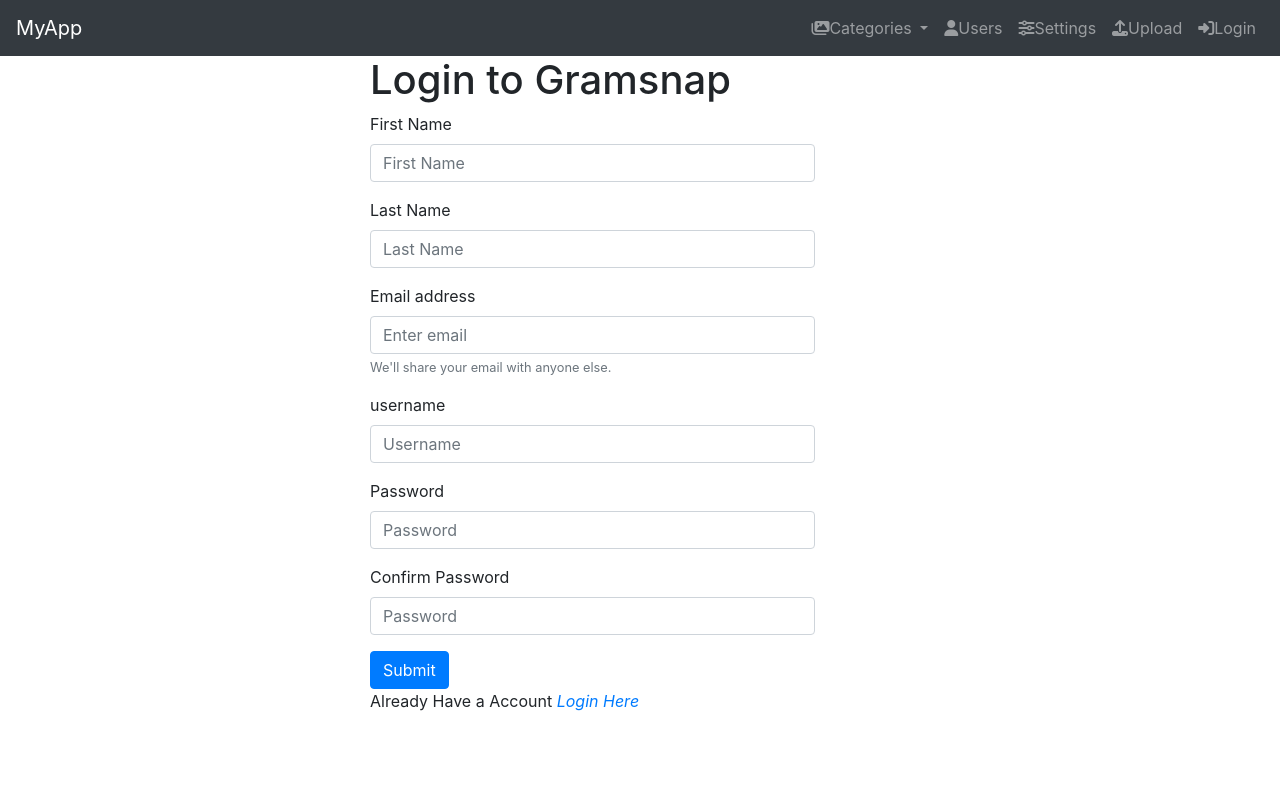
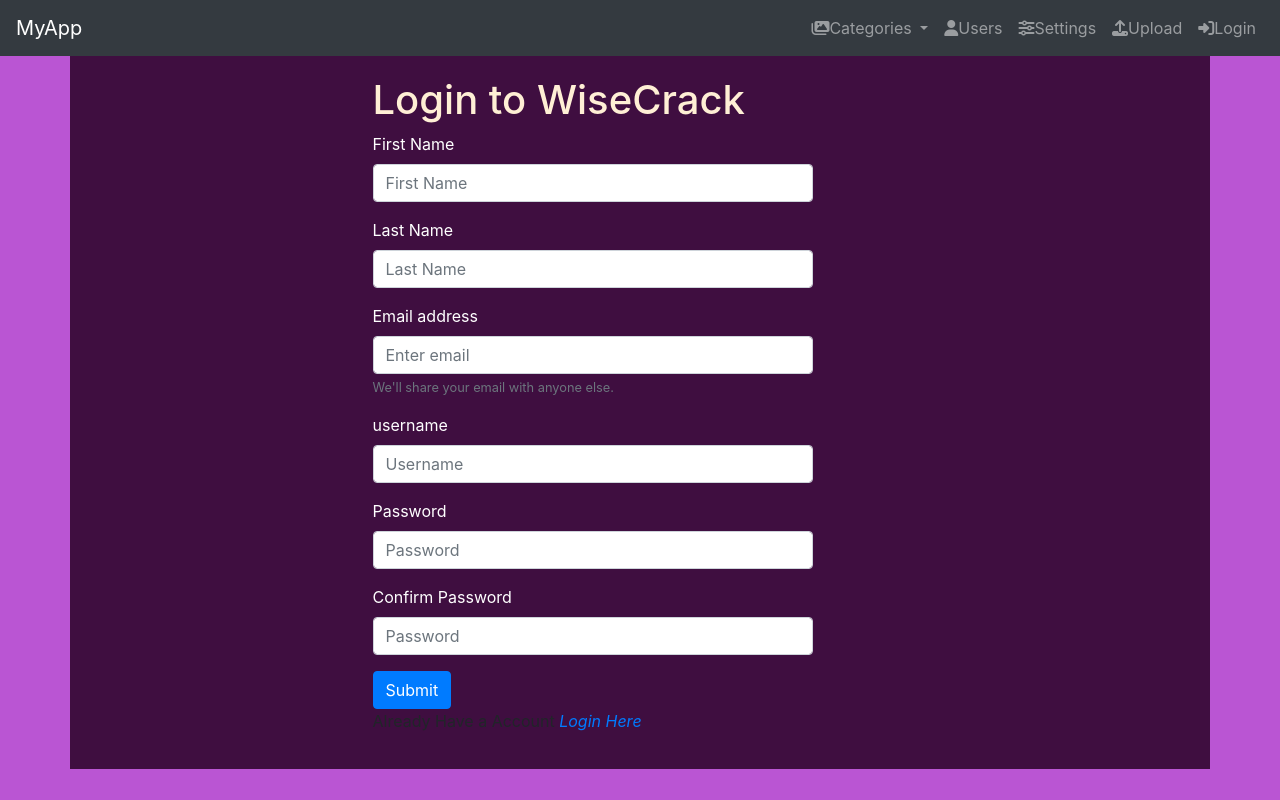
Before and after one commit to oper10/FirstFlask, a Flask app: page /register in a window 1280 px wide. Run offline with Flask 2, Linux system fonts and the light colour scheme; some libraries are stand-ins or nearby versions.

Commit message:
Fixing Rege "fixing rege"

```diff
--- a/app/static/css/style.css
+++ b/app/static/css/style.css
@@ -15,9 +15,15 @@ li {
     float: left;
 }
 
-div.form{
-    display: block;
-    text-align: center;
+div.form-group{
+    color: white;
+}
+
+.container{
+    background-color: #3F0E40;
+    height: 100%;
+    padding: 20px 20px 20px 20px;
+    margin-block: auto;
 }
 
 form label{
@@ -26,3 +32,16 @@ form label{
     margin-right: auto;
     text-align: left;
 }
+
+body {
+    background-color: mediumorchid;
+    height: 100%;
+}
+
+div.container h1{
+    color: papayawhip;
+}
+
+#error{
+    color: lightcoral
+}
--- a/app/templates/account/login.html
+++ b/app/templates/account/login.html
@@ -13,7 +13,7 @@
                     <!--This is Where Username and Password inputs and Auth-->
                     <div class="form-group"> <!--Username-->
                         <label for="username">Username:</label>
-                        <input type="text" class="form-control"  placeholder="Password" name="username">
+                        <input type="text" class="form-control"  placeholder="Username" name="username">
                     </div>
                     <div class="form-group"> <!--Password-->
                         <label for="password">Password:</label>
@@ -23,7 +23,7 @@
                     <input type="submit" value="Submit" class="btn btn-primary"> <!--Submit Button-->
                 </form>
                 <a class="forgotpassword" href="#">Forgot Password?</a> <!--This will be used for the forgot password-->
-                <p>Dont have an account<a class="signuphere" href="#"> Sign Up Here</a></p>
+                <p>Dont have an account<a class="signuphere" href="/register"> Sign Up Here</a></p>
 
             </div>
 
--- a/app/templates/account/register.html
+++ b/app/templates/account/register.html
@@ -8,7 +8,7 @@
             <div class="col-3"></div>
             <div class="col-5 loginpage">
                 <form method="POST" action="/register">
-                    <h1 class="title">Login to Gramsnap</h1>
+                    <h1 class="title">Login to WiseCrack</h1>
                     {% with messages = get_flashed_messages() %}
                         {% if messages %}
                             {% for message in messages %}
@@ -43,7 +43,7 @@
                     </div>
                     <button type="submit" class="btn btn-primary">Submit</button>
                 </form>
-                <p>Already Have a Account<a style="font-style: italic;" href="#"> Login Here</a></p>
+                <p>Already Have a Account<a style="font-style: italic;" href="/login"> Login Here</a></p>
                 <!-- Footer Content, Help, Privacy and Terms and Conditions-->
 
 
```
